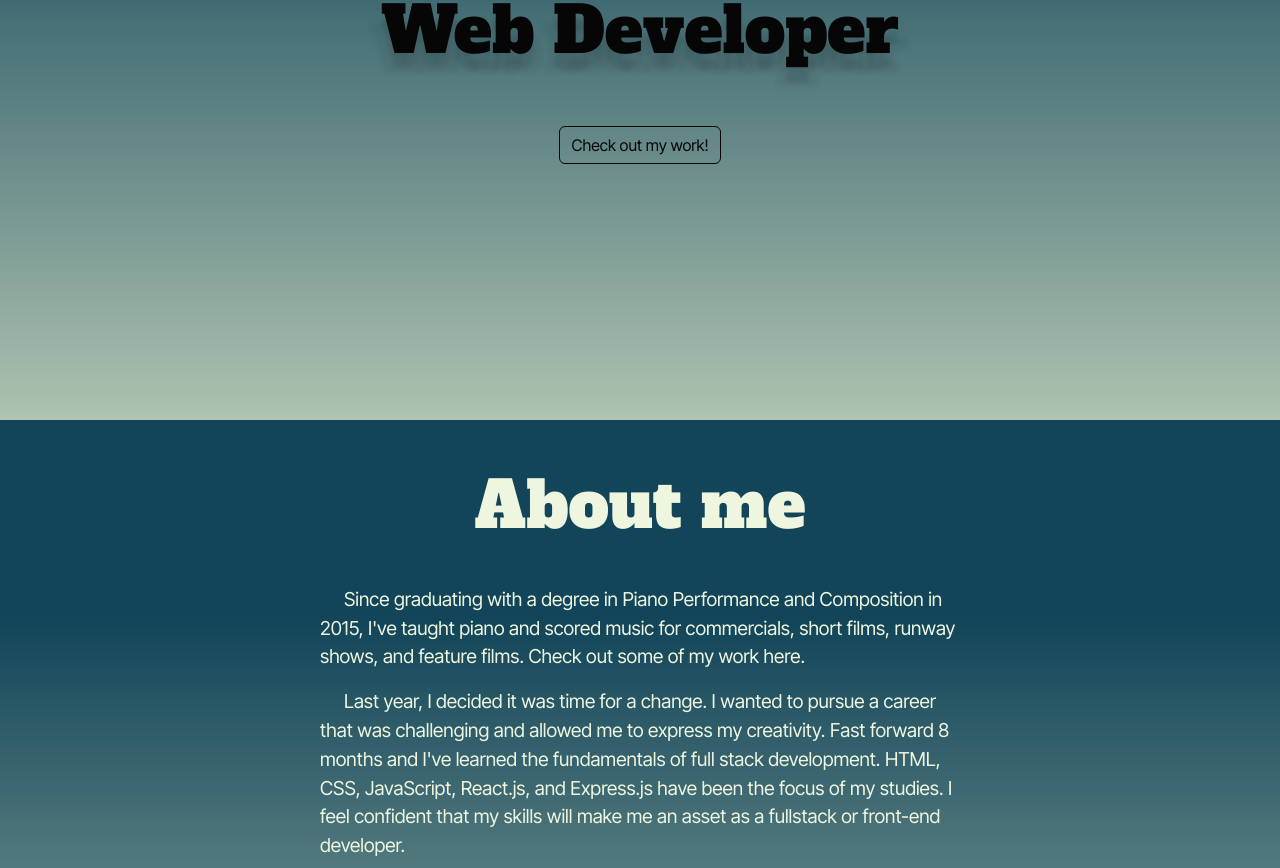
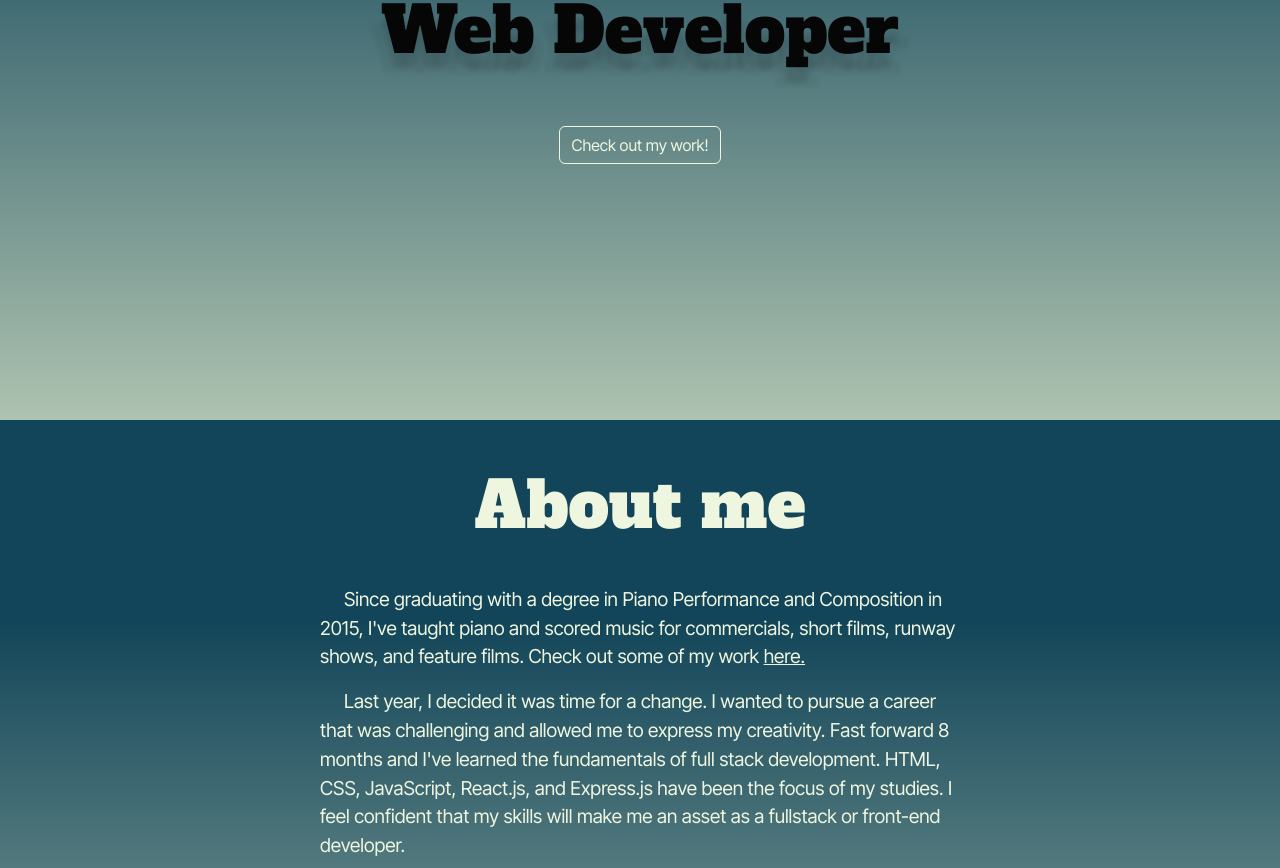
Before and after one commit to eliassymons/eliassymons, a React (Create React App) app: page / in a window 1280 px wide. Shown: the part 380-1248 px from the top of the page. Built offline with nearby package versions, Linux system fonts and the light colour scheme.

Commit message:
updated links

```diff
--- a/public/index.html
+++ b/public/index.html
@@ -2,7 +2,7 @@
 <html lang="en">
   <head>
     <meta charset="utf-8" />
-    <link rel="icon" href="%PUBLIC_URL%/favicon.ico" />
+    <link rel="icon" href="%PUBLIC_URL%/ES-icon.png" />
     <link rel="preconnect" href="https://fonts.googleapis.com" />
     <link rel="preconnect" href="https://fonts.gstatic.com" crossorigin />
     <link
--- a/src/components/About.js
+++ b/src/components/About.js
@@ -7,8 +7,13 @@ export default function About() {
           <p>
             Since graduating with a degree in Piano Performance and Composition
             in 2015, I've taught piano and scored music for commercials, short
-            films, runway shows, and feature films. Check out some of my work
-            here.
+            films, runway shows, and feature films. Check out some of my work{" "}
+            <a
+              href="https://www.imdb.com/name/nm7650734/?ref_=nv_sr_srsg_0"
+              className="imdb-link"
+            >
+              here.
+            </a>
           </p>
           <p>
             Last year, I decided it was time for a change. I wanted to pursue a
--- a/src/components/Hero.js
+++ b/src/components/Hero.js
@@ -1,4 +1,5 @@
 import Button from "react-bootstrap/Button";
+import { Link } from "react-scroll";
 
 export default function Hero() {
   return (
@@ -8,7 +9,18 @@ export default function Hero() {
       </h1>
       <h1 className="hero-desc">Web Developer</h1>
       <Button className="btn" variant="light">
-        Check out my work!
+        <Link
+          className="scroll-link"
+          activeClass="active"
+          to="/projects"
+          spy={true}
+          smooth={true}
+          offset={-100}
+          duration={500}
+          delay={1000}
+        >
+          Check out my work!
+        </Link>
       </Button>
     </div>
   );
--- a/src/style.scss
+++ b/src/style.scss
@@ -170,11 +170,15 @@ p {
   .btn {
     background-color: transparent;
     color: #060607;
-    border-color: #060607;
+    border-color: #eff6e0;
 
     -webkit-animation: fade-in-bottom 0.6s cubic-bezier(0.39, 0.575, 0.565, 1)
       both;
     animation: fade-in-bottom 0.6s cubic-bezier(0.39, 0.575, 0.565, 1) both;
+  }
+  .scroll-link {
+    text-decoration: none;
+    color: #eff6e0;
   }
   .btn:hover {
     background-color: transparent;
@@ -193,6 +197,9 @@ p {
   padding-bottom: 7rem;
   h2 {
     text-align: center;
+  }
+  .imdb-link {
+    color: #eff6e0;
   }
   .about-info {
     width: 85vw;
```
Also changed, not shown: public/ES-icon.png (added), src/style.css.
